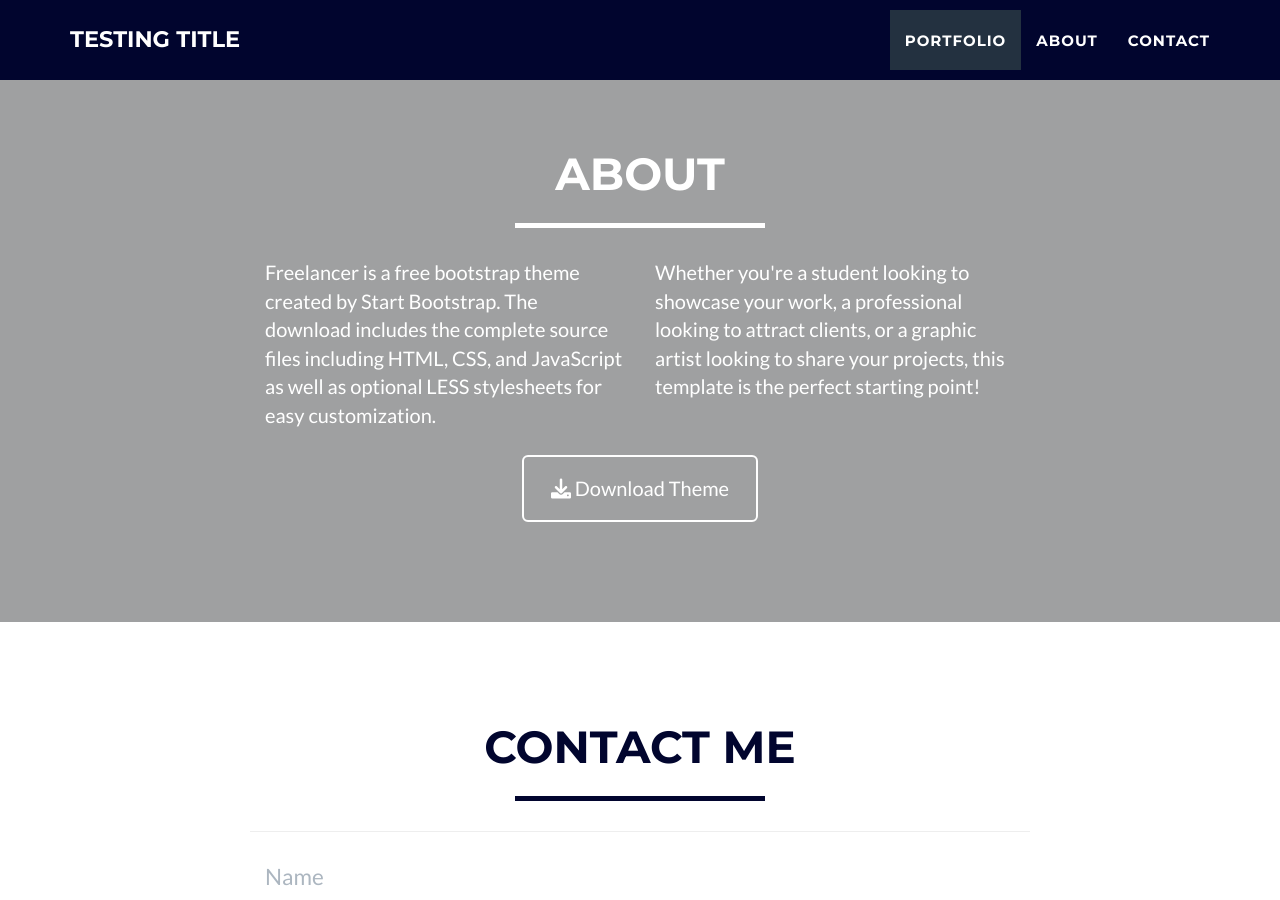
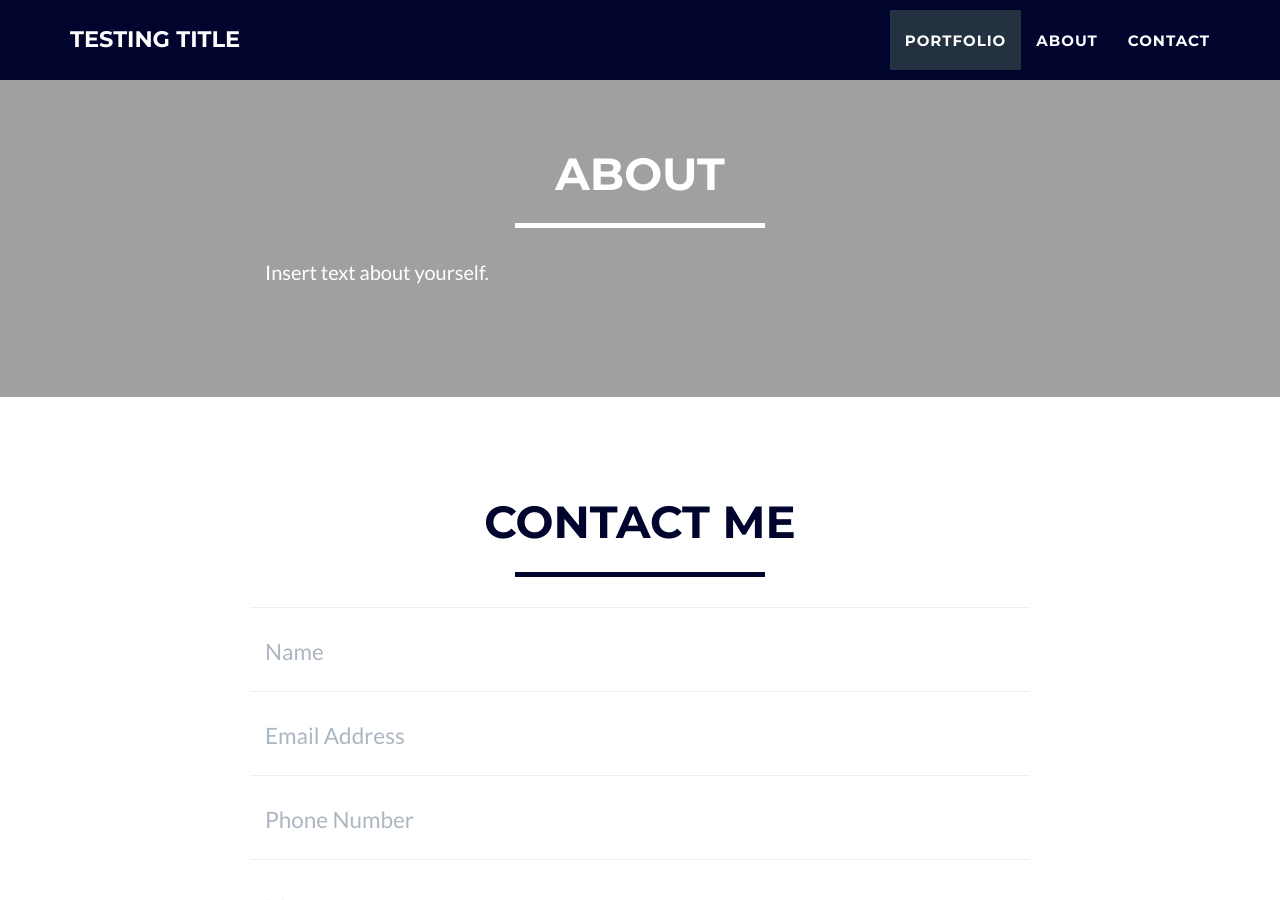
Before and after one commit to mel-que/mel-que.github.io, a Jekyll site: the page built from _posts/2014-07-18-project-1.markdown, in a window 1280 px wide and 900 px high, scrolled down 1347 px. Built offline with Jekyll 4.4.1, drawn with Linux system fonts in a browser that asks for light colours.

Commit message:
Update about.html

```diff
--- a/_includes/about.html
+++ b/_includes/about.html
@@ -9,19 +9,17 @@
     </div>
     <div class="row">
       <div class="col-lg-4 col-lg-offset-2">
-        <p>Freelancer is a free bootstrap theme created by Start Bootstrap. The download includes the complete
-          source files including HTML, CSS, and JavaScript as well as optional LESS stylesheets for easy
-          customization.</p>
+        <p>Insert text about yourself.</p>
       </div>
-      <div class="col-lg-4">
+<!--       <div class="col-lg-4">
         <p>Whether you're a student looking to showcase your work, a professional looking to attract clients, or
           a graphic artist looking to share your projects, this template is the perfect starting point! </p>
-      </div>
-      <div class="col-lg-8 col-lg-offset-2 text-center">
+      </div> -->
+<!--       <div class="col-lg-8 col-lg-offset-2 text-center">
         <a href="https://github.com/jeromelachaud/freelancer-theme" class="btn btn-lg btn-outline">
           <i class="fa fa-download"></i> Download Theme
         </a>
-      </div>
+      </div> -->
     </div>
   </div>
 </section>
```
